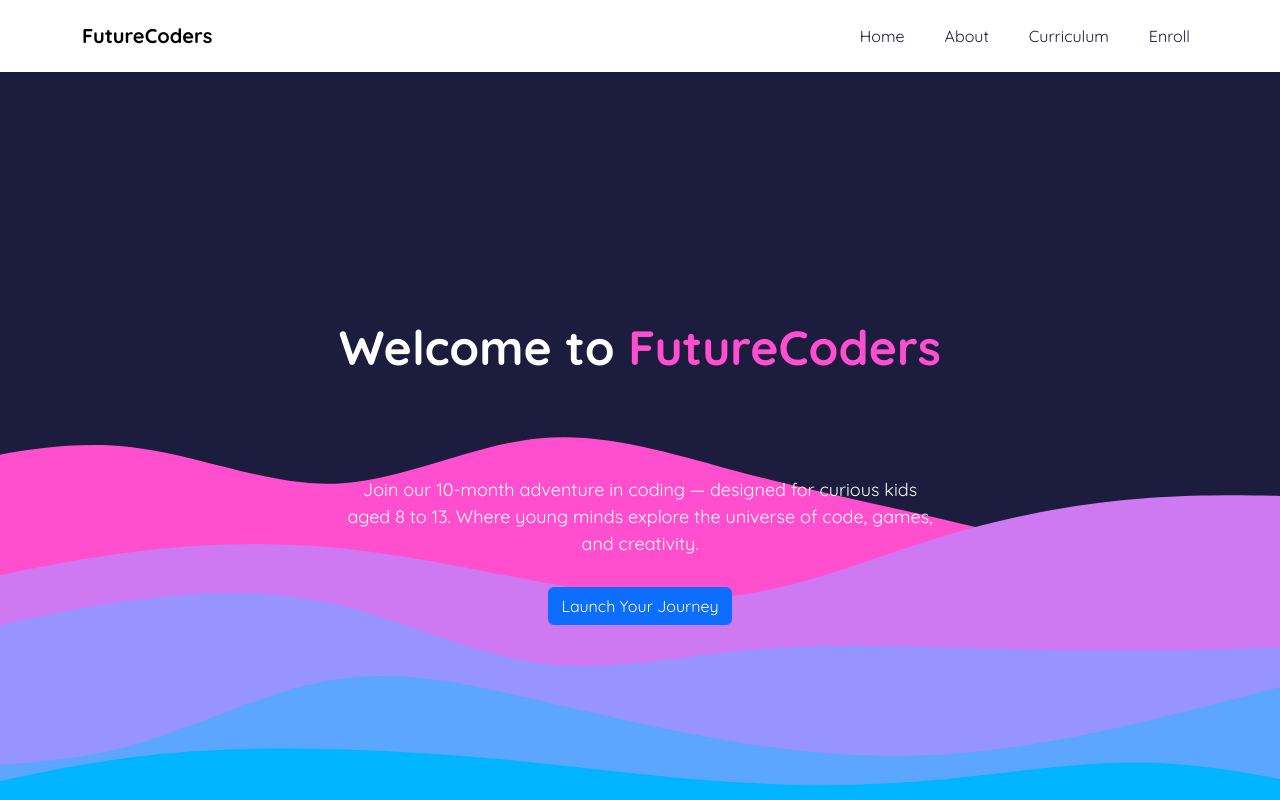
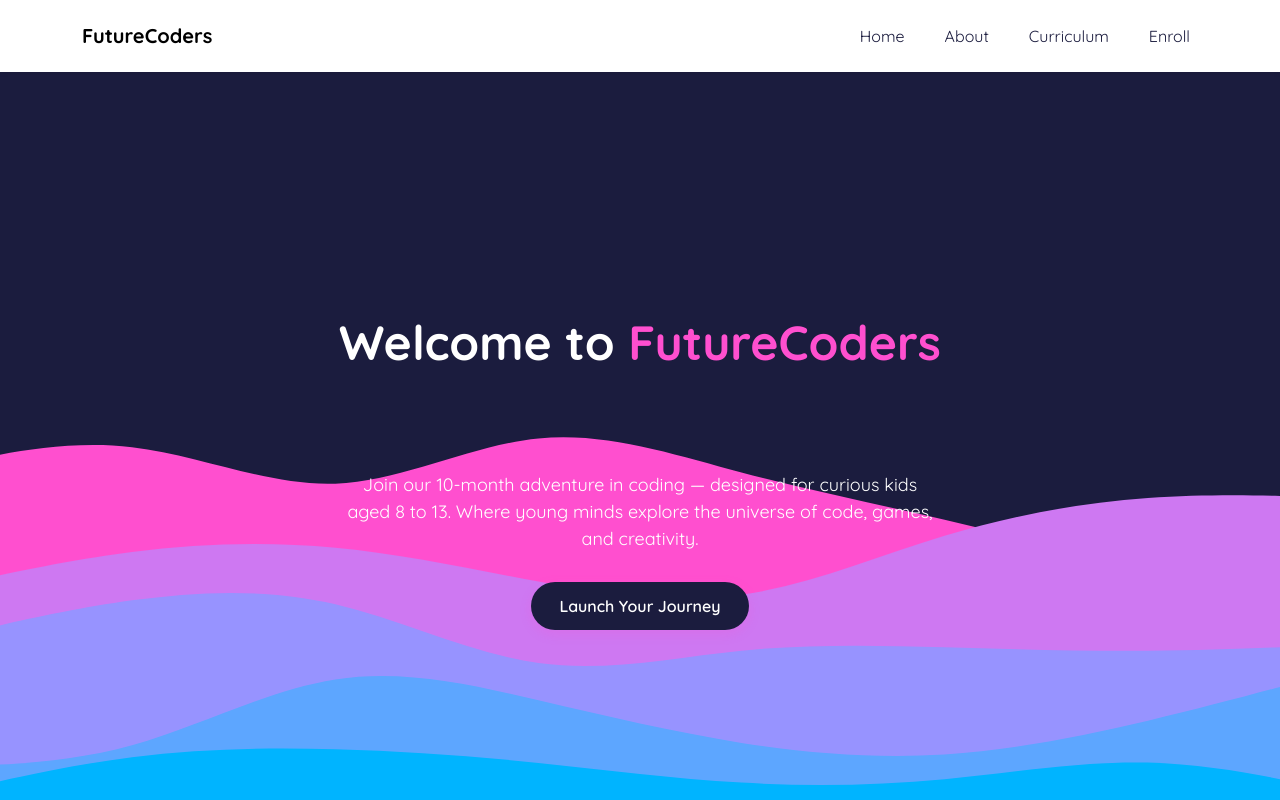
Before and after one commit to 231256leRouxFNF/AFK-Spot-UI-Challenge, a React (Create React App) app in the folder afk-website/: page / in a window 1280 px wide. Shown: the top 800 px of the page. Built offline with nearby package versions, Linux system fonts and the light colour scheme.

Commit message:
updated hero section button

```diff
--- a/afk-website/src/components/Button.css
+++ b/afk-website/src/components/Button.css
@@ -1,22 +1,36 @@
 .custom-button {
-  padding: 10px 20px;
+  padding: 12px 28px;
   font-size: 16px;
-  color: #fff;
-  background-color: #007bff;
+  font-weight: 600;
+  font-family: 'Quicksand', sans-serif;
+  color: #ffffff;
+  background-color: #ff4fcf;
   border: none;
-  border-radius: 4px;
+  border-radius: 999px;
   cursor: pointer;
-  transition: background-color 0.3s ease;
-
+  transition: all 0.3s ease;
+  box-shadow: 0 4px 12px rgba(255, 79, 207, 0.2);
 }
 
 .custom-button:hover {
-  background-color: #0056b3;
-
+  background-color: #e048b8;
+  transform: scale(1.05);
+  box-shadow: 0 6px 16px rgba(255, 79, 207, 0.3);
 }
 
 .custom-button:disabled {
-  background-color: #cccccc;
+  background-color: #e0e0e0;
+  color: #999999;
   cursor: not-allowed;
+  box-shadow: none;
+}
 
+.hero-banner-button {
+  background-color: #1b1c3e;
+  color: #ffffff;
 }
+
+.hero-banner-button:hover {
+  background-color: #333a59;
+  transform: scale(1.05);
+}
--- a/afk-website/src/components/HeroSection.js
+++ b/afk-website/src/components/HeroSection.js
@@ -1,6 +1,7 @@
 // src/components/HeroSection.js
 import React from "react";
-import { Container, Row, Col, Button } from "react-bootstrap";
+import { Container, Row, Col } from "react-bootstrap";
+import Button from "./Button";
 import "./HeroSection.css";
 
 const HeroSection = () => {
@@ -18,9 +19,11 @@ const HeroSection = () => {
               aged 8 to 13. Where young minds explore the universe of code,
               games, and creativity.
             </p>
-            <Button href="/contact" className="hero-button">
-              Launch Your Journey
-            </Button>
+            <Button
+              label="Launch Your Journey"
+              onClick={() => (window.location.href = "/contact")}
+              className="hero-banner-button"
+            />
           </Col>
         </Row>
       </Container>
```
